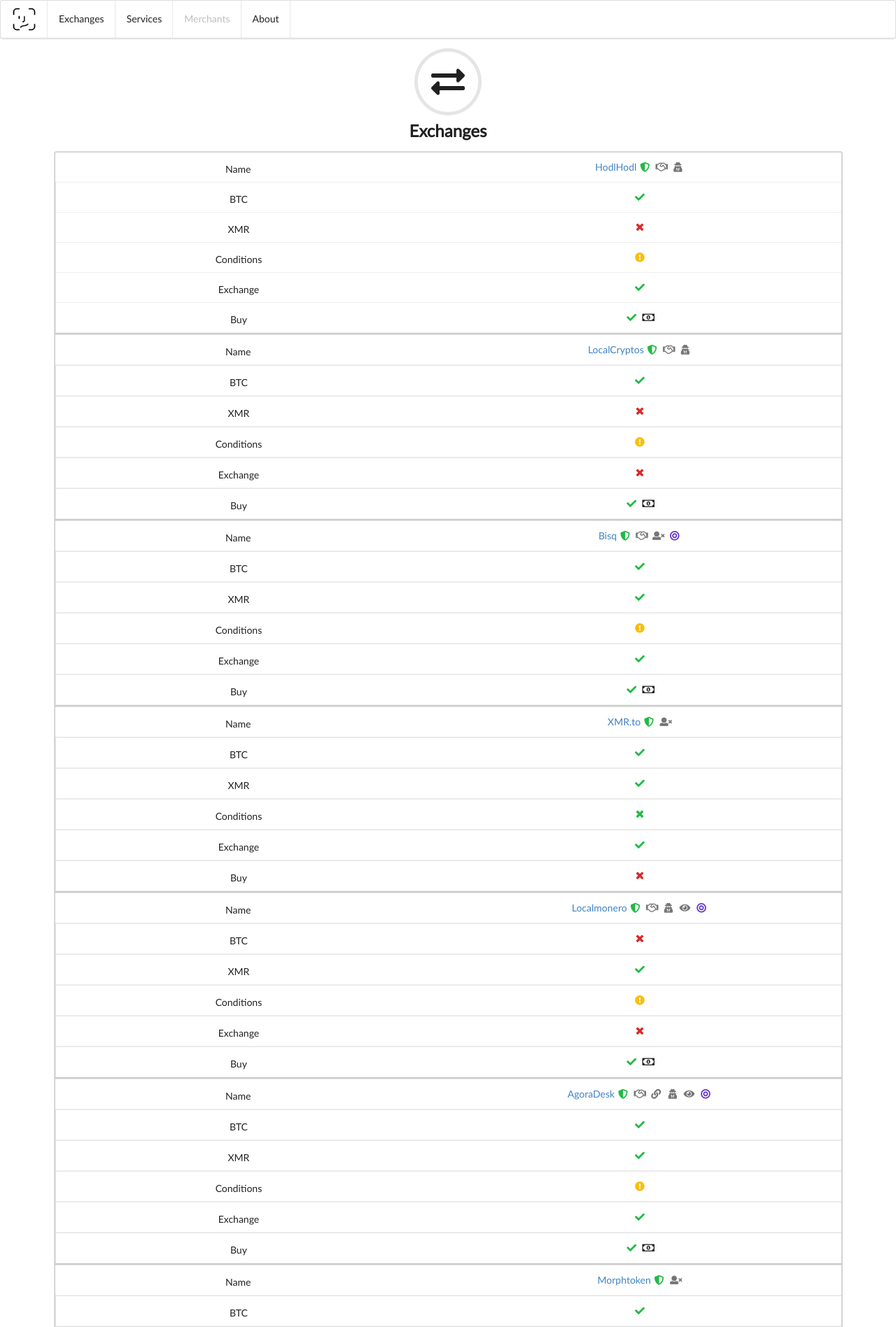
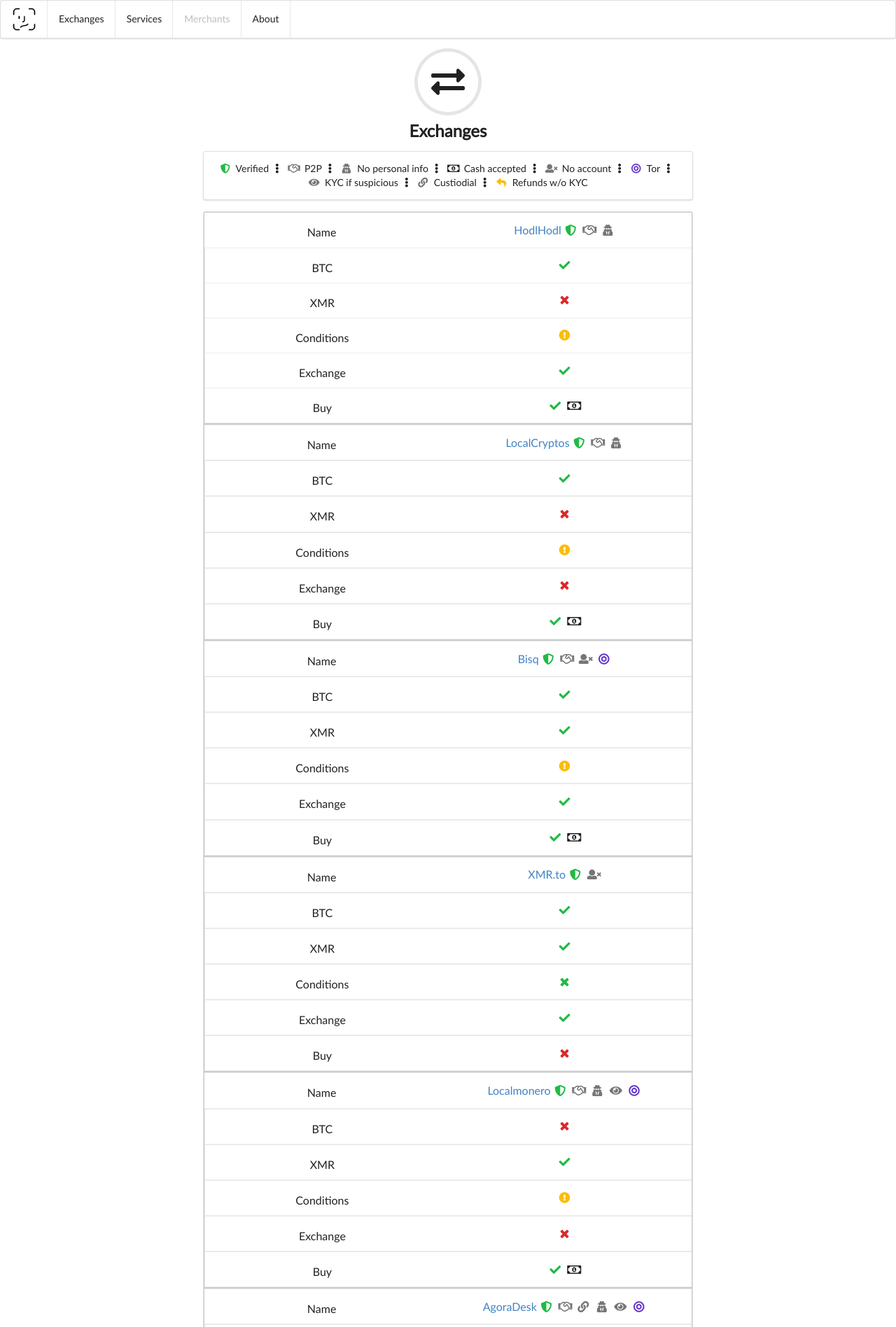
Before and after one commit to pluja/kycnot, a Flask app: page / in a window 1280 px wide. Shown: the top 1897 px of the page at 70% size. Run offline with Flask 2, Linux system fonts and the light colour scheme; some libraries are stand-ins or nearby versions.

Commit message:
Add legend on Exchanges

```diff
--- a/app/templates/index.html
+++ b/app/templates/index.html
@@ -1,12 +1,34 @@
 {% extends "base.html" %}
 
 {% block content %}
-<div class="ui container">
+<div class="ui text container">
 <h2 class="ui center aligned icon header">
     <i class="circular exchange icon"></i>
     Exchanges
 </h2>
 
+
+<div class="ui center aligned segment">
+  <p>
+    <i class="green shield alternate icon"></i> Verified
+    <i class="ellipsis vertical icon"></i>
+    <i class="grey handshake outline icon"></i> P2P
+    <i class="ellipsis vertical icon"></i>
+    <i class="grey user secret icon"></i> No personal info
+    <i class="ellipsis vertical icon"></i>
+    <i class="money bill alternate outline icon"></i> Cash accepted
+    <i class="ellipsis vertical icon"></i>
+    <i class="grey user times icon"></i> No account
+    <i class="ellipsis vertical icon"></i>
+    <i class="violet bullseye icon"></i> Tor
+    <i class="ellipsis vertical icon"></i>
+    <i class="grey eye icon"></i> KYC if suspicious
+    <i class="ellipsis vertical icon"></i>
+    <i class="grey linkify icon"></i> Custiodial
+    <i class="ellipsis vertical icon"></i>
+    <i class="yellow reply icon"></i> Refunds w/o KYC
+  </p>
+</div>
 
 <table class="ui celled table">
     <thead>
--- a/public/about.html
+++ b/public/about.html
@@ -1,7 +1,7 @@
 <!DOCTYPE html>
 <html lang="en">
 
-<!-- Mirrored from 127.0.0.1:5000/about by HTTrack Website Copier/3.x [XR&CO'2014], Thu, 08 Oct 2020 15:51:54 GMT -->
+<!-- Mirrored from 127.0.0.1:5000/about by HTTrack Website Copier/3.x [XR&CO'2014], Mon, 19 Oct 2020 16:28:46 GMT -->
 <!-- Added by HTTrack --><meta http-equiv="content-type" content="text/html;charset=utf-8" /><!-- /Added by HTTrack -->
 <head>
         <meta charset="UTF-8">
@@ -19,7 +19,7 @@
             <div class="item">
             <img src="static/logo.png">
             </div>
-            <a href="index-2.html" class="item">Exchanges</a>
+            <a href="index.html" class="item">Exchanges</a>
             <a href="services.html" class="item">Services</a>
             <a href="#" class="item disabled">Merchants</a>
             <a href="about.html" class="item">About</a>
@@ -61,5 +61,5 @@
         <script src="https://code.jquery.com/jquery-3.1.1.min.js" integrity="sha256-hVVnYaiADRTO2PzUGmuLJr8BLUSjGIZsDYGmIJLv2b8=" crossorigin="anonymous"></script>
     </body>
 
-<!-- Mirrored from 127.0.0.1:5000/about by HTTrack Website Copier/3.x [XR&CO'2014], Thu, 08 Oct 2020 15:51:54 GMT -->
+<!-- Mirrored from 127.0.0.1:5000/about by HTTrack Website Copier/3.x [XR&CO'2014], Mon, 19 Oct 2020 16:28:46 GMT -->
 </html>
--- a/public/services.html
+++ b/public/services.html
@@ -1,7 +1,7 @@
 <!DOCTYPE html>
 <html lang="en">
 
-<!-- Mirrored from 127.0.0.1:5000/services by HTTrack Website Copier/3.x [XR&CO'2014], Thu, 08 Oct 2020 15:51:54 GMT -->
+<!-- Mirrored from 127.0.0.1:5000/services by HTTrack Website Copier/3.x [XR&CO'2014], Mon, 19 Oct 2020 16:28:46 GMT -->
 <!-- Added by HTTrack --><meta http-equiv="content-type" content="text/html;charset=utf-8" /><!-- /Added by HTTrack -->
 <head>
         <meta charset="UTF-8">
@@ -19,7 +19,7 @@
             <div class="item">
             <img src="static/logo.png">
             </div>
-            <a href="index-2.html" class="item">Exchanges</a>
+            <a href="index.html" class="item">Exchanges</a>
             <a href="services.html" class="item">Services</a>
             <a href="#" class="item disabled">Merchants</a>
             <a href="about.html" class="item">About</a>
@@ -314,5 +314,5 @@
         <script src="https://code.jquery.com/jquery-3.1.1.min.js" integrity="sha256-hVVnYaiADRTO2PzUGmuLJr8BLUSjGIZsDYGmIJLv2b8=" crossorigin="anonymous"></script>
     </body>
 
-<!-- Mirrored from 127.0.0.1:5000/services by HTTrack Website Copier/3.x [XR&CO'2014], Thu, 08 Oct 2020 15:51:54 GMT -->
+<!-- Mirrored from 127.0.0.1:5000/services by HTTrack Website Copier/3.x [XR&CO'2014], Mon, 19 Oct 2020 16:28:46 GMT -->
 </html>
```
Also changed, not shown: public/index.html (+25 -3 lines).
